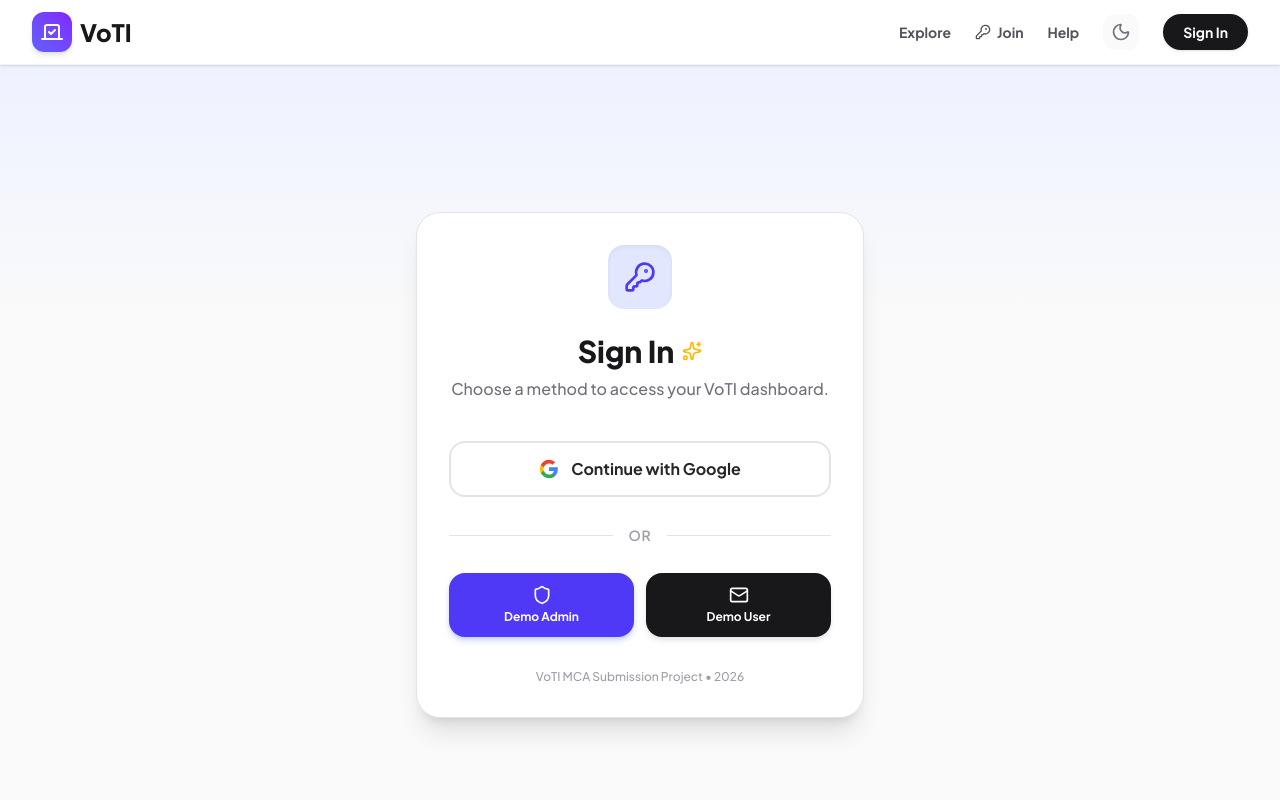
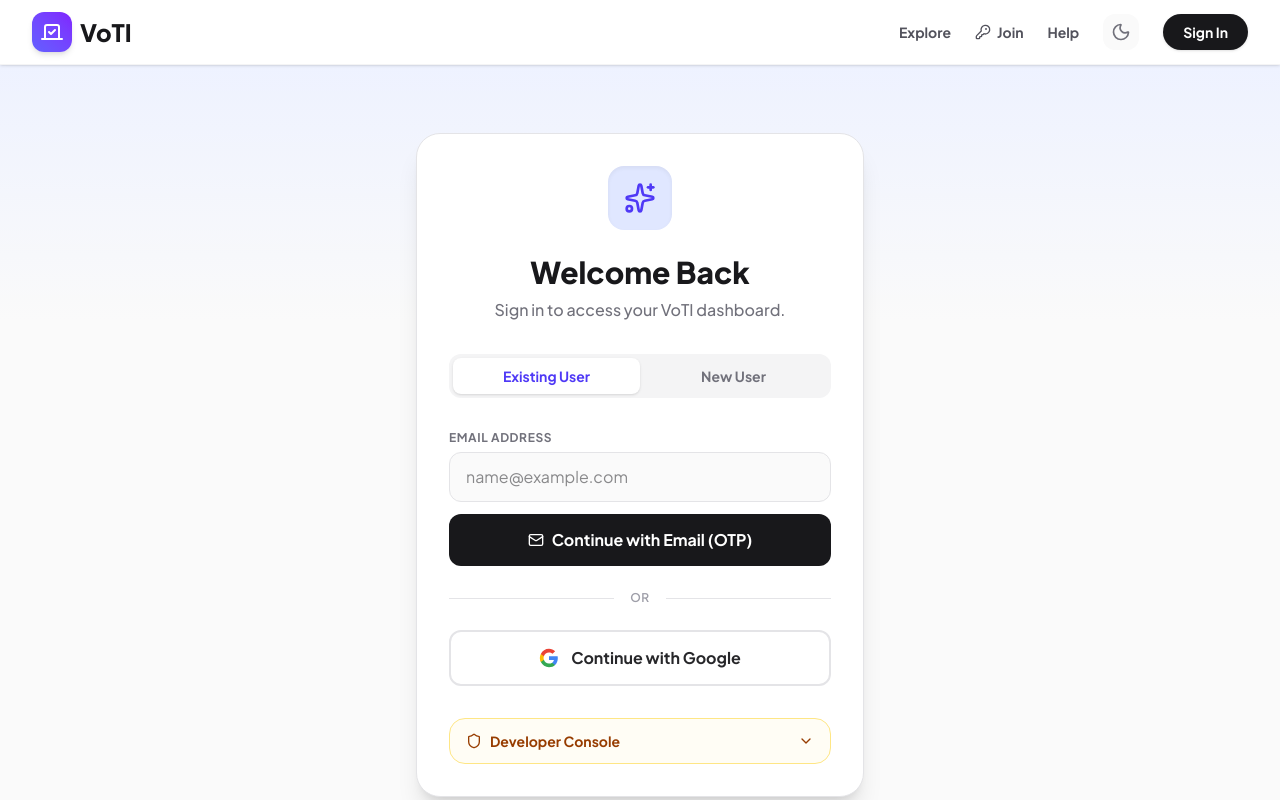
Before and after one commit to prashanttiwari911/voxpoll, a Next.js app: page /login in a window 1280 px wide. Shown: the top 800 px of the page. Built offline with nearby package versions, Linux system fonts and the light colour scheme; no server answers.

Commit message:
Update /login to feature New User toggle, OTP option, and Developer Console

```diff
--- a/src/app/login/page.tsx
+++ b/src/app/login/page.tsx
@@ -1,29 +1,96 @@
 "use client";
 
+import { useState } from "react";
 import { signIn } from "next-auth/react";
-import { Sparkles, Mail, KeyRound, Shield } from "lucide-react";
+import { Sparkles, Mail, Shield, ChevronDown, ChevronUp, ArrowRight } from "lucide-react";
+import { toast } from "sonner";
 
 export default function LoginPage() {
+  const [isRegister, setIsRegister] = useState(false);
+  const [email, setEmail] = useState("");
+  const [showDevConsole, setShowDevConsole] = useState(false);
+  const [loading, setLoading] = useState(false);
+
+  const handleEmailLogin = async (e: React.FormEvent) => {
+    e.preventDefault();
+    if (!email) {
+      toast.error("Please enter your email address");
+      return;
+    }
+    setLoading(true);
+    // NextAuth Email Provider sends a magic link / OTP
+    await signIn("email", { email, callbackUrl: "/dashboard" });
+    setLoading(false);
+  };
+
   return (
     <div className="min-h-screen flex items-center justify-center bg-zinc-50 dark:bg-zinc-950 p-4 relative overflow-hidden">
       {/* Background decorations */}
       <div className="absolute top-0 inset-x-0 h-64 bg-gradient-to-b from-indigo-50 dark:from-indigo-950/20 to-transparent"></div>
 
       <div className="relative w-full max-w-md bg-white dark:bg-zinc-900 border border-zinc-200 dark:border-zinc-800 rounded-3xl p-8 shadow-xl">
-        <div className="text-center mb-10">
+        <div className="text-center mb-8">
           <div className="inline-flex items-center justify-center h-16 w-16 bg-indigo-100 dark:bg-indigo-900/30 text-indigo-600 dark:text-indigo-400 rounded-2xl mb-6 shadow-inner">
-            <KeyRound className="h-8 w-8" />
+            <Sparkles className="h-8 w-8" />
           </div>
           <h1 className="text-3xl font-black text-zinc-900 dark:text-white flex justify-center items-center gap-2">
-            Sign In <Sparkles className="h-5 w-5 text-amber-400" />
+            {isRegister ? "Create an Account" : "Welcome Back"}
           </h1>
-          <p className="text-zinc-500 dark:text-zinc-400 mt-2 font-medium">Choose a method to access your VoTI dashboard.</p>
+          <p className="text-zinc-500 dark:text-zinc-400 mt-2 font-medium">
+            {isRegister ? "Join VoTI to start creating polls." : "Sign in to access your VoTI dashboard."}
+          </p>
+        </div>
+
+        {/* Toggle Login/Register */}
+        <div className="flex bg-zinc-100 dark:bg-zinc-800 p-1 rounded-xl mb-8">
+          <button
+            onClick={() => setIsRegister(false)}
+            className={`flex-1 py-2 text-sm font-bold rounded-lg transition-all ${!isRegister ? "bg-white dark:bg-zinc-700 shadow-sm text-indigo-600 dark:text-indigo-400" : "text-zinc-500 dark:text-zinc-400 hover:text-zinc-700"}`}
+          >
+            Existing User
+          </button>
+          <button
+            onClick={() => setIsRegister(true)}
+            className={`flex-1 py-2 text-sm font-bold rounded-lg transition-all ${isRegister ? "bg-white dark:bg-zinc-700 shadow-sm text-indigo-600 dark:text-indigo-400" : "text-zinc-500 dark:text-zinc-400 hover:text-zinc-700"}`}
+          >
+            New User
+          </button>
         </div>
 
         <div className="space-y-4">
+          <form onSubmit={handleEmailLogin} className="space-y-3">
+            <div>
+              <label className="block text-xs font-bold text-zinc-500 dark:text-zinc-400 uppercase tracking-wider mb-1.5">
+                Email Address
+              </label>
+              <input
+                type="email"
+                value={email}
+                onChange={(e) => setEmail(e.target.value)}
+                placeholder="name@example.com"
+                className="w-full bg-zinc-50 dark:bg-zinc-950 border border-zinc-200 dark:border-zinc-800 rounded-xl px-4 py-3 text-zinc-900 dark:text-zinc-100 focus:ring-2 focus:ring-indigo-500 focus:outline-none transition-all"
+                required
+              />
+            </div>
+            <button
+              type="submit"
+              disabled={loading}
+              className="w-full bg-zinc-900 dark:bg-zinc-100 hover:bg-zinc-800 dark:hover:bg-white text-white dark:text-zinc-900 font-bold py-3.5 px-4 rounded-xl flex items-center justify-center gap-2 transition-all disabled:opacity-70"
+            >
+              <Mail className="h-4 w-4" />
+              {loading ? "Sending link..." : "Continue with Email (OTP)"}
+            </button>
+          </form>
+
+          <div className="relative py-2 flex items-center">
+            <div className="flex-grow border-t border-zinc-200 dark:border-zinc-800"></div>
+            <span className="flex-shrink-0 mx-4 text-zinc-400 text-xs font-semibold uppercase tracking-wider">or</span>
+            <div className="flex-grow border-t border-zinc-200 dark:border-zinc-800"></div>
+          </div>
+
           <button
             onClick={() => signIn("google", { callbackUrl: "/dashboard" })}
-            className="w-full bg-white dark:bg-zinc-800 border-2 border-zinc-200 dark:border-zinc-700 hover:border-indigo-200 dark:hover:border-indigo-800 hover:bg-indigo-50 dark:hover:bg-indigo-900/20 text-zinc-800 dark:text-zinc-100 font-bold py-3.5 px-4 rounded-2xl flex items-center justify-center gap-3 transition-all"
+            className="w-full bg-white dark:bg-zinc-800 border-2 border-zinc-200 dark:border-zinc-700 hover:border-indigo-200 dark:hover:border-indigo-800 hover:bg-indigo-50 dark:hover:bg-indigo-900/20 text-zinc-800 dark:text-zinc-100 font-bold py-3.5 px-4 rounded-xl flex items-center justify-center gap-3 transition-all"
           >
             <svg className="w-5 h-5" viewBox="0 0 24 24">
               <path d="M22.56 12.25c0-.78-.07-1.53-.2-2.25H12v4.26h5.92c-.26 1.37-1.04 2.53-2.21 3.31v2.77h3.57c2.08-1.92 3.28-4.74 3.28-8.09z" fill="#4285F4" />
@@ -33,35 +100,43 @@
             </svg>
             Continue with Google
           </button>
-
-          <div className="relative py-3 flex items-center">
-            <div className="flex-grow border-t border-zinc-200 dark:border-zinc-800"></div>
-            <span className="flex-shrink-0 mx-4 text-zinc-400 text-sm font-semibold uppercase tracking-wider">or</span>
-            <div className="flex-grow border-t border-zinc-200 dark:border-zinc-800"></div>
         </div>
 
-          {/* Quick Demo Logins for MCA Evaluation */}
-          <div className="grid grid-cols-2 gap-3">
+        {/* Developer Console Accordion */}
+        <div className="mt-8 border border-amber-200 dark:border-amber-900/50 bg-amber-50/50 dark:bg-amber-900/10 rounded-2xl overflow-hidden transition-all">
+          <button
+            onClick={() => setShowDevConsole(!showDevConsole)}
+            className="w-full flex items-center justify-between px-4 py-3 text-sm font-bold text-amber-800 dark:text-amber-500 hover:bg-amber-100/50 dark:hover:bg-amber-900/20 transition-colors"
+          >
+            <span className="flex items-center gap-2">
+              <Shield className="h-4 w-4" />
+              Developer Console
+            </span>
+            {showDevConsole ? <ChevronUp className="h-4 w-4" /> : <ChevronDown className="h-4 w-4" />}
+          </button>
+
+          {showDevConsole && (
+            <div className="p-4 border-t border-amber-200/50 dark:border-amber-900/50 space-y-3 animate-in slide-in-from-top-2">
+              <p className="text-xs text-amber-700/70 dark:text-amber-500/70 font-medium pb-1">
+                Bypass real authentication for MCA demo evaluation.
+              </p>
+              <div className="grid grid-cols-2 gap-2">
                 <button
                   onClick={() => signIn("credentials", { email: "admin@voti.com", name: "Evaluator Admin", age: 35, address: "Delhi", callbackUrl: "/admin" })}
-              className="bg-indigo-600 hover:bg-indigo-700 text-white font-bold py-3 px-4 rounded-2xl flex flex-col items-center justify-center gap-1 transition-all shadow-md shadow-indigo-200 dark:shadow-none"
+                  className="bg-indigo-600 hover:bg-indigo-700 text-white font-bold py-2.5 px-3 rounded-xl flex items-center justify-center gap-1.5 transition-all shadow-sm text-xs"
                 >
-              <Shield className="h-5 w-5" />
-              <span className="text-xs">Demo Admin</span>
+                  Demo Admin <ArrowRight className="h-3 w-3" />
                 </button>
                 <button
                   onClick={() => signIn("credentials", { email: "user@voti.com", name: "Demo User", age: 24, address: "Maharashtra", callbackUrl: "/dashboard" })}
-              className="bg-zinc-900 dark:bg-zinc-800 hover:bg-zinc-800 dark:hover:bg-zinc-700 text-white font-bold py-3 px-4 rounded-2xl flex flex-col items-center justify-center gap-1 transition-all shadow-md shadow-zinc-200 dark:shadow-none"
+                  className="bg-zinc-800 hover:bg-zinc-700 text-white font-bold py-2.5 px-3 rounded-xl flex items-center justify-center gap-1.5 transition-all shadow-sm text-xs"
                 >
-              <Mail className="h-5 w-5" />
-              <span className="text-xs">Demo User</span>
+                  Demo User <ArrowRight className="h-3 w-3" />
                 </button>
               </div>
             </div>
-
-        <p className="mt-8 text-center text-xs text-zinc-400 font-medium">
-          VoTI MCA Submission Project &bull; 2026
-        </p>
+          )}
+        </div>
       </div>
     </div>
   );
```
Lines whose indentation alone changed are shown as unchanged.
